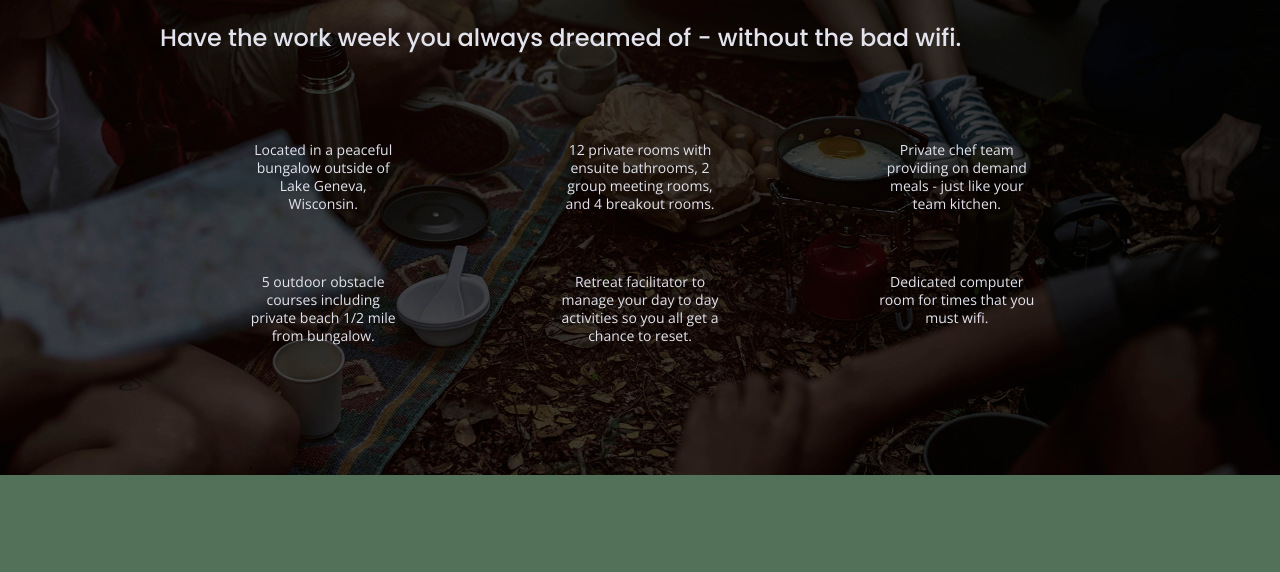
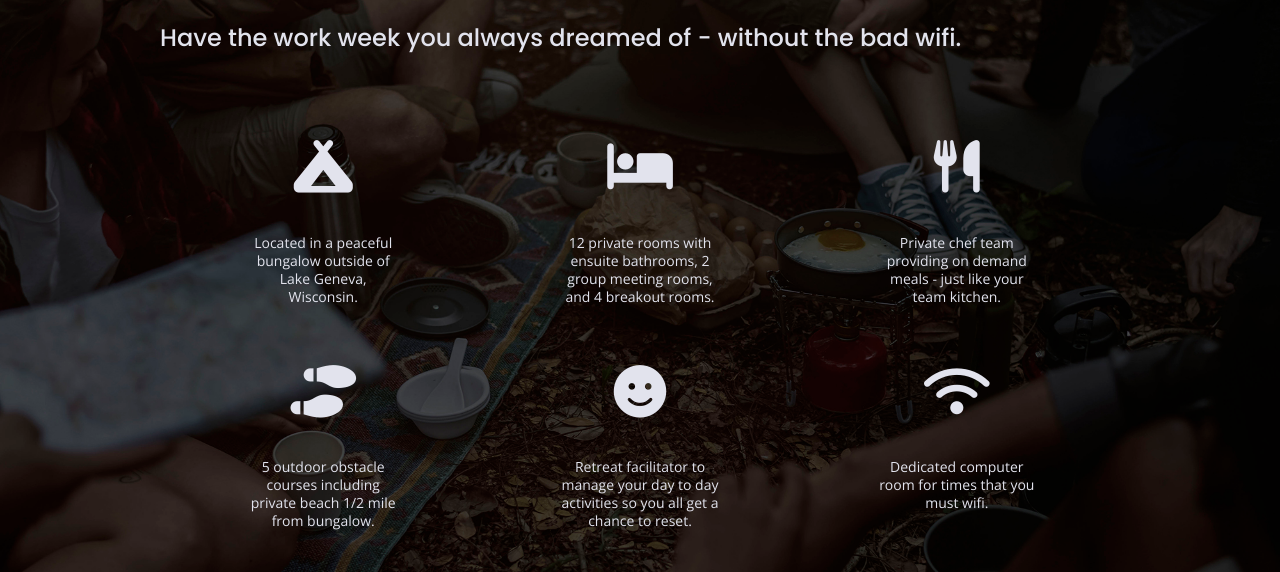
Before and after one commit to marjoleinkeltjens/unplugged-website, a website built with Parcel: page index.html in a window 1280 px wide. Shown: the part 1074-1646 px from the top of the page. Built offline with nearby package versions, Linux system fonts and the light colour scheme.

Commit message:
Icons features added

```diff
--- a/css/main.css
+++ b/css/main.css
@@ -316,10 +316,17 @@ input[type=button] {
   flex-flow: row wrap;
 }
 
+.features i {
+  font-size: 3.75em;
+  margin-bottom: 40px;
+}
+
 .features p {
   text-align: center;
   margin: 0;
 }
+
+
 
 /* Reviews */
 
@@ -697,7 +704,6 @@ About Page
   font-size: 1.875em;
 }
 
-
 /*========================================
   FAQ Page
   ========================================== */
--- a/index.html
+++ b/index.html
@@ -15,14 +15,14 @@
   <link rel="manifest" href="site.webmanifest">
   <link rel="apple-touch-icon" href="icon.png">
   <!-- Place favicon.ico in the root directory -->
+  <!-- Google Fonts -->
+  <link href="https://fonts.googleapis.com/css?family=Open+Sans:400,700|Poppins:500,700" rel="stylesheet">
+  <meta name="theme-color" content="#fafafa">
+  <!-- FontAwesome CDN version 5.5 -->
+  <script src="https://kit.fontawesome.com/e18ddefa5a.js" crossorigin="anonymous"></script>
 
   <link rel="stylesheet" href="css/normalize.css">
   <link rel="stylesheet" href="css/main.css">
-
-  <meta name="theme-color" content="#fafafa">
-
-  <!-- Google Fonts -->
-  <link href="https://fonts.googleapis.com/css?family=Open+Sans:400,700|Poppins:500,700" rel="stylesheet">
 </head>
 
 <body>
@@ -75,6 +75,7 @@
           <div class="features-items">
           <article>
             <p class="fontawesome-icon">
+              <i class="fas fa-campground"></i>
             </p>
             <p class="features-item-description">
               Located in a peaceful bungalow outside of Lake Geneva, Wisconsin.
@@ -82,6 +83,7 @@
           </article>
           <article>
             <p class="fontawesome-icon">
+              <i class="fas fa-bed"></i>
             </p>
             <p class="features-item-description">
               12 private rooms with ensuite bathrooms, 2 group meeting rooms, and 4 breakout rooms.
@@ -89,6 +91,7 @@
           </article>
           <article>
             <p class="fontawesome-icon">
+              <i class="fas fa-utensils"></i>
             </p>
             <p class="features-item-description">
               Private chef team providing on demand meals - just like your team kitchen.
@@ -96,6 +99,7 @@
           </article>
           <article>
             <p class="fontawesome-icon">
+              <i class="fas fa-shoe-prints"></i>
             </p>
             <p class="features-item-description">
               5 outdoor obstacle courses including private beach 1/2 mile from bungalow.
@@ -103,6 +107,7 @@
           </article>
           <article>
             <p class="fontawesome-icon">
+              <i class="fas fa-smile"></i>
             </p>
             <p class="features-item-description">
               Retreat facilitator to manage your day to day activities so you all get a chance to reset.
@@ -110,6 +115,7 @@
           </article>
           <article>
             <p class="fontawesome-icon">
+              <i class="fas fa-wifi"></i>
             </p>
             <p class="features-item-description">
               Dedicated computer room for times that you must wifi.
```
Also changed, not shown: about/index.html (+6 -5 lines), faq/index.html (+7 -5 lines).
